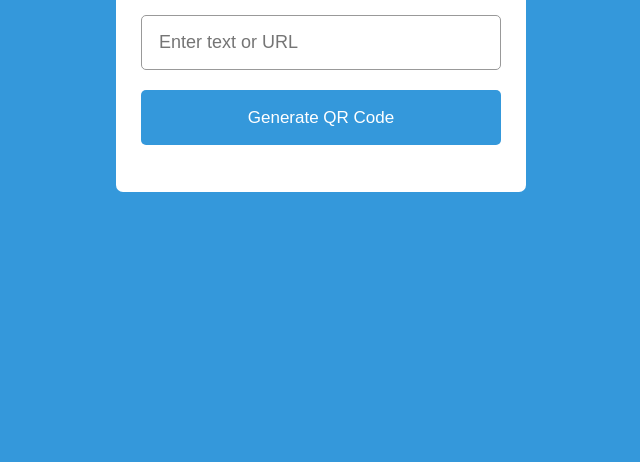
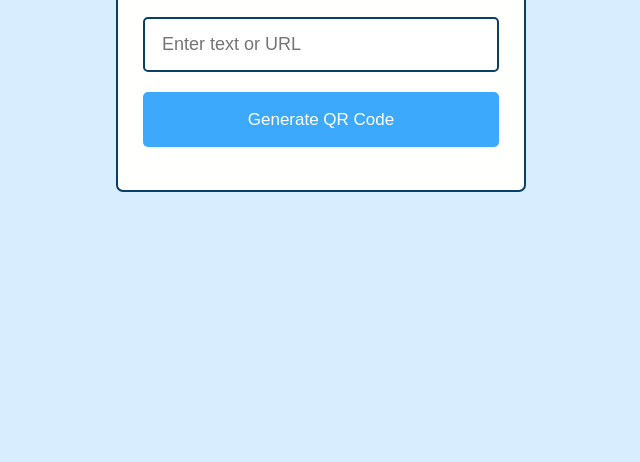
Before and after one commit to Cima9642/QR-Code-Gen, a plain HTML site: page index.html in a window 1280 px wide. Shown: the part 338-800 px from the top of the page, without its empty margins (319-959 px from the left). Drawn offline with Linux system fonts and the light colour scheme; a web font is replaced by a local one.

Commit message:
Styles changes
changed background, button, colors as well as addingg border to main module and qr code results

```diff
--- a/styles.css
+++ b/styles.css
@@ -12,14 +12,15 @@ body {
   align-items: center;
   justify-content: center;
   min-height: 100vh;
-  background: #3498db;
+  background: #d8eefe;
 }
 
 .wrapper {
   height: 260px;
   max-width: 410px;
-  background: #fff;
+  background: #fffffe;
   border-radius: 7px;
+  border: #094067 2px solid;
   padding: 16px 25px;
   transition: height 0.2s ease;
 }
@@ -55,7 +56,7 @@ header p {
 .form input {
   font-size: 18px;
   padding: 0 17px;
-  border: 1px solid #999;
+  border: #094067 2px solid;
 }
 
 .form button {
@@ -63,7 +64,7 @@ header p {
   cursor: pointer;
   margin-top: 20px;
   font-size: 17px;
-  background: #3498db;
+  background: #3da9fc;
 }
 
 .wrapper .qr-code {
@@ -74,7 +75,7 @@ header p {
   border-radius: 5px;
   align-items: center;
   justify-content: center;
-  border: 1px solid #ccc;
+  border: #094067 2px solid;
 }
 
 .wrapper.active .qr-code {
```
